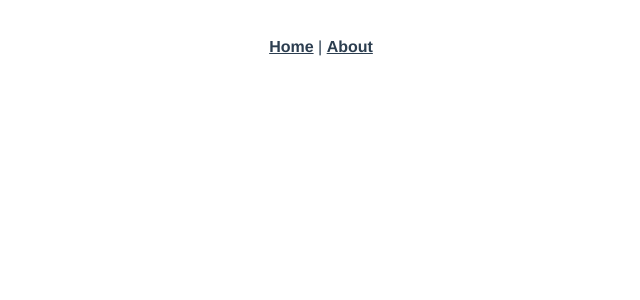
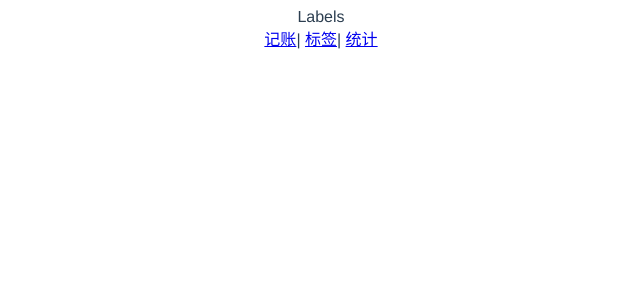
Before and after one commit to 332862394/moaccountvue, a Vue app: page /#/labels in a window 1280 px wide. Shown: the top 300 px of the page, without its empty margins (319-959 px from the left). Built offline with nearby package versions, Linux system fonts and the light colour scheme.

Commit message:
创建三个页面

```diff
--- a/src/App.vue
+++ b/src/App.vue
@@ -1,10 +1,11 @@
 <template>
   <div id="app">
-    <div id="nav">
-      <router-link to="/">Home</router-link> |
-      <router-link to="/about">About</router-link>
+    <router-view />
+    <div>
+      <router-link to="/money">记账</router-link>|
+      <router-link to="/labels">标签</router-link>|
+      <router-link to="/statistics">统计</router-link>
     </div>
-    <router-view/>
   </div>
 </template>
 
--- a/src/router/index.ts
+++ b/src/router/index.ts
@@ -1,27 +1,26 @@
-import Vue from 'vue'
-import VueRouter, { RouteConfig } from 'vue-router'
-import Home from '../views/Home.vue'
+import Vue from "vue";
+import VueRouter, { RouteConfig } from "vue-router";
+import Money from "@/views/Money.vue";
+import Labels from "@/views/Labels.vue";
+import Statistics from "@/views/Statistics.vue";
 
-Vue.use(VueRouter)
+Vue.use(VueRouter);
 
 const routes: Array<RouteConfig> = [
-  {
-    path: '/',
-    name: 'Home',
-    component: Home
-  },
-  {
-    path: '/about',
-    name: 'About',
-    // route level code-splitting
-    // this generates a separate chunk (about.[hash].js) for this route
-    // which is lazy-loaded when the route is visited.
-    component: () => import(/* webpackChunkName: "about" */ '../views/About.vue')
-  }
-]
+  { path: "/", redirect: "/money" },
+  { path: "/money", component: Money },
+  { path: "/labels", component: Labels },
+  { path: "/statistics", component: Statistics },
+
+  // {
+  //   path: "/about",
+  //   component: () =>
+  //     import(/* webpackChunkName: "about" */ "../views/About.vue"),
+  // },
+];
 
 const router = new VueRouter({
-  routes
-})
+  routes,
+});
 
-export default router
+export default router;
--- /dev/null
+++ b/src/views/Labels.vue
@@ -0,0 +1,12 @@
+<template>
+  <div>Labels</div>
+</template>
+
+<script lang="ts">
+export default {
+  name: "Labels",
+};
+</script>
+
+<style lang="scss" scoped>
+</style>
--- /dev/null
+++ b/src/views/Money.vue
@@ -0,0 +1,12 @@
+<template>
+  <div>money</div>
+</template>
+
+<script lang="ts">
+export default {
+  name: "Money",
+};
+</script>
+
+<style lang="scss" scoped>
+</style>
--- /dev/null
+++ b/src/views/Statistics.vue
@@ -0,0 +1,12 @@
+<template>
+  <div>Statistics</div>
+</template>
+
+<script lang="ts">
+export default {
+  name: "Statistics",
+};
+</script>
+
+<style lang="scss" scoped>
+</style>
```
